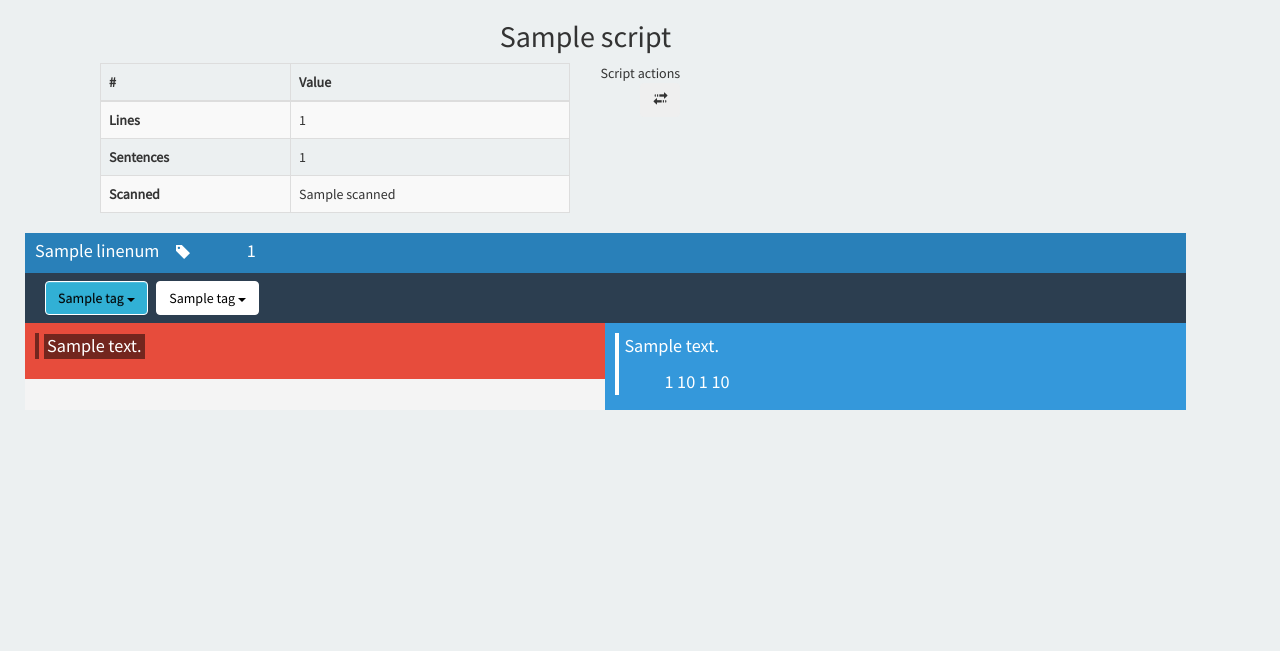
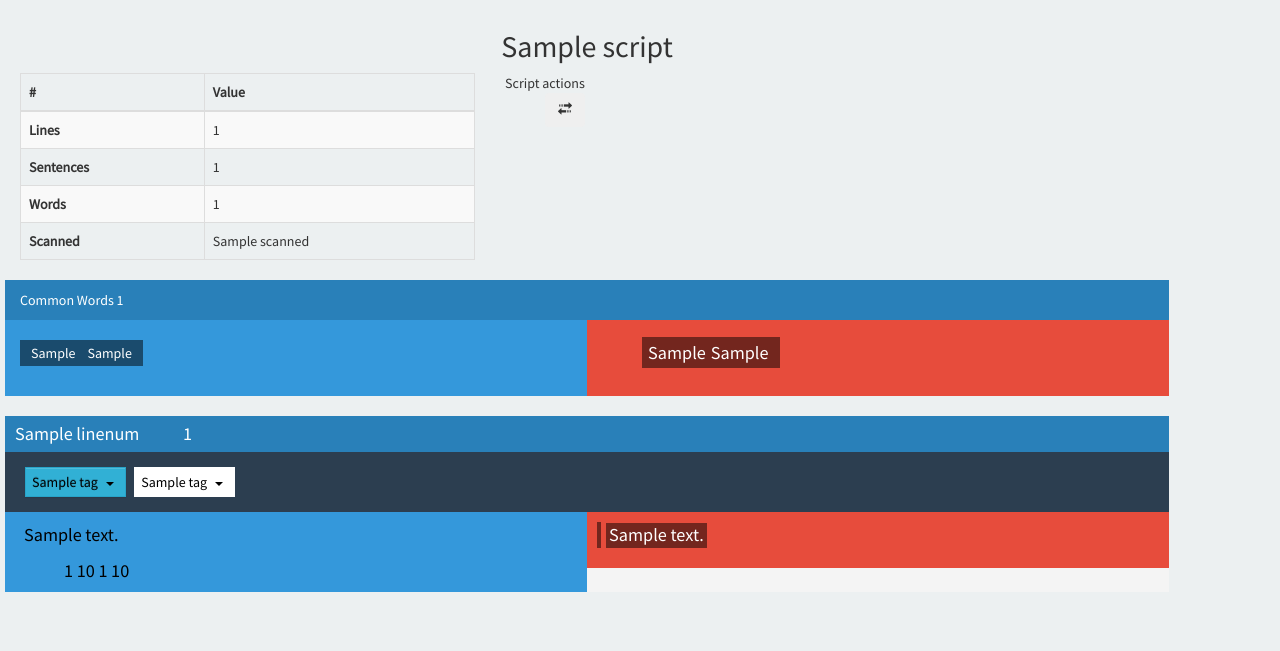
Before and after one commit to karthikvasudevan92/elem, a Django app: template element/scripts/templates/scripts/script_detail.html in a window 1280 px wide. Shown: the top 651 px of the page. Run offline with Django 3.2, Linux system fonts and the light colour scheme; the template is opened without the code that fills it: most values are stand-ins (such as "Sample title", 1, 10 or a date in 2020); some libraries are stand-ins or nearby versions.

Commit message:
general updates

```diff
--- a/element/scripts/static/scripts/style.css
+++ b/element/scripts/static/scripts/style.css
@@ -1,7 +1,16 @@
 body{
   font-family: 'Source Sans Pro', sans-serif;
   background-color: #ECF0F1;
-
+  /* background-color: #000000; */
+}
+.body-wrap{
+  padding: 10px 20px;
+}
+.dropdown-menu{
+  border-radius: 0px;
+}
+ul#alines{
+  padding-left: 0px;
 }
 ul#alines>li>div{
   /*border: 1px solid lightblue;*/
@@ -28,35 +37,35 @@ ul.inline-no-style>li{
   color: #ffffff;
 
 }
-.aline>.row>div:first-of-type{
-  background-color: #2980B9;
+.aline>.row>div.sentence-words{
   color: #ffffff;
-  padding-top: 3px;
-  padding-bottom: 3px;
-}
-.aline>.row>div:first-of-type .dropdown{
-  display: inline-block;
-}
-.aline>.row>div:first-of-type .dropdown .dropdown-toggle{
-  background-color: transparent;
-}
-.aline>.row>div:nth-of-type(2){
-  color: #ffffff;
-  padding-bottom: 3px;
-  background-color: #2C3E50;
-  padding-top: 3px;
-}
-.aline>.row>div:nth-of-type(3){
   padding: 10px;
   background-color: #E74C3C;
 }
-.aline>.row>div:nth-of-type(4){
-  background-color: #3498DB;
+.aline>.row>div.line-header{
+  background-color: #2980B9;
+  color: #ffffff;
+  padding: 5px 10px;
+}
+.aline>.row>div.line-tags{
+  background-color: #2C3E50;
   padding: 10px;
 }
+.aline>.row>div.sentence-wholes{
+  color: #ffffff;
+  padding-bottom: 3px;
+  background-color: #3498DB;
+  padding-top: 10px;
+}
 .aline ul.sentences{
-list-style: none;
-padding-left: 0px;
+  list-style: none;
+  padding-left: 0px;
+}
+.aline ul.sentences>li>a{
+  color: #ffffff;
+}
+.aline ul.sentences>li>a[aria-expanded="true"]{
+  color: #000000;
 }
 .aline ul.asentences{
   padding-left: 0px;
@@ -79,11 +88,11 @@ ul.asentences>li p>span{
   cursor: pointer;
 }
 .aline ul.sentences>li{
-  border-left: solid 4px #ffffff;
+  border-left: solid 4px transparent;
   margin-bottom: 5px;
   padding-left: 5px;
+}
 
-}
 ul.line-data>li>span, ul.sentence-data>li>span{
   cursor: pointer;
 }
@@ -103,7 +112,11 @@ ul.tags-list>li.tag button.btn{
   background-color: #ffffff;
   background-image: none;
   color:#000000;
-  border:1px solid white;
+  padding: 4px 6px;
+  border-radius: 0px;
+}
+ul.tags-list>li.tag button.btn>span.caret{
+  margin: 0px 5px;
 }
 ul.tags-list>li.tag.tagged button.btn{
   background-color: #31b0d5;
@@ -113,3 +126,49 @@ div.dropdown-menu .dropdown-item{
 }
 div.dropdown-menu>button{
 }
+.common-words-wrap{
+  background-color: #3498DB;
+  padding: 20px 15px;
+  margin-bottom: 20px;
+}
+.common-words a>span.common-word{
+  margin-bottom: 10px;
+  margin-right: 10px;
+  display: inline-block;
+  color: #ffffff;
+  background-color: rgba(0,0,0,0.5);
+  padding: 3px 5px;
+}
+.common-words a[aria-expanded="true"]>span.common-word{
+  color: #000000;
+  background-color: rgba(255,255,255,0.5);
+}
+.common-words span.common-word>span{
+  padding-left: 6px;
+  padding-right: 6px;
+  padding-bottom: 4px;
+  padding-top: 4px;
+  cursor: pointer;
+}
+.common-words .common-words-header{
+  background-color: #2980B9;
+  color: #ffffff;
+  padding-top: 10px;
+  padding-bottom: 10px;
+}
+.common-words .common-word-details{
+  background-color: #E74C3C;
+  padding: 20px 15px;
+  font-size: 1.3em;
+}
+.common-words .common-word-details li>span{
+  background-color: rgba(0,0,0,0.5);
+  color: #ffffff;
+  padding-left: 6px;
+  padding-right: 6px;
+  padding-bottom: 4px;
+  padding-top: 4px;
+}
+.common-words .common-word-details li>span>span{
+  margin-right: 5px;
+}
--- a/element/scripts/templates/base.html
+++ b/element/scripts/templates/base.html
@@ -14,10 +14,13 @@
   {% load static %}
   <link rel="stylesheet" type="text/css" href="{% static 'scripts/style.css' %}" />
   <link href="https://fonts.googleapis.com/css?family=Source+Sans+Pro" rel="stylesheet">
+  <script type="text/javascript" src="{% static 'scripts/analysis.js' %}"></script>
   <script type="text/javascript" src="{% static 'scripts/script.js' %}"></script>
 </head>
 <body>
-  {% block script_body %}
-  {% endblock script_body %}
+  <div class="body-wrap">
+    {% block script_body %}
+    {% endblock script_body %}
+  </div>
 </body>
 </html>
--- a/element/scripts/templates/scripts/script_detail.html
+++ b/element/scripts/templates/scripts/script_detail.html
@@ -7,7 +7,7 @@
         {{script.name}}
       </h2>
       <div class="row">
-        <div class="col-md-5 col-md-offset-1">
+        <div class="col-md-5">
           <table class="table table-striped table-bordered table-dark">
             <thead>
               <tr>
@@ -23,6 +23,10 @@
               <tr>
                 <th scope="row">Sentences</th>
                 <td>{{script.sentence_count}}</td>
+              </tr>
+              <tr>
+                <th scope="row">Words</th>
+                <td>{{script.word_count}}</td>
               </tr>
               <tr>
                 <th scope="row">Scanned</th>
@@ -41,6 +45,38 @@
             </li>
           </ul>
         </div>
+        <div class="col-md-12 ">
+          <div class="row common-words">
+            <div class="col-md-12 common-words-header">
+              <div class="">
+                <span>Common Words</span>
+                <span>{{script.common_words|length}}</span>
+              </div>
+            </div>
+            <div class="col-md-6 common-words-wrap">
+              {% for word in script.common_words %}
+              <a href="#commonword{{forloop.counter}}" data-toggle="tab">
+                <span class="common-word">
+                  <span>{{word.0}}</span><span>{{word.1}}</span>
+                </span>
+              </a>
+              {% endfor %}
+            </div>
+            <div class="col-md-6 common-word-details">
+              <div>
+                <ul class="tab-content no-style">
+                {% for word in script.common_words %}
+                <li id="commonword{{forloop.counter}}" class="tab-pane fade{% if forloop.first %} active in {% endif %}">
+                  <span class="">
+                    <span>{{word.0}}</span><span>{{word.1}}</span>
+                  </span>
+                </li>
+                {% endfor %}
+                </ul>
+              </div>
+            </div>
+          </div>
+        </div>
       </div>
     </div>
   </div>
@@ -52,25 +88,15 @@
           <div class="row">
             <div class="aline col-md-12">
               <div class="row">
-                <div class="">
+                <div class="line-header">
                   <span class='line-id' data-lid='{{line.linenum}}'>
                     {{line.linenum}}
                   </span>
-                  <div class="dropdown">
-                    <button class="btn dropdown-toggle" type="button" id="menu1" data-toggle="dropdown">
-                      <span class="glyphicon glyphicon-tag"></span>
-                    </button>
-                    <ul class="dropdown-menu" role="menu" aria-labelledby="menu1">
-                      {% for tag in tag_list %}
-                      <li role="presentation"><a role="menuitem" tabindex="-1" href="#">{{tag.name}}</a></li>
-                      {% endfor %}
-                    </ul>
-                  </div>
                   <ul class="line-data inline-no-style">
                     <li><span title="s_count">{{line.sentences.all.count}}</span></li>
                   </ul>
                 </div>
-                <div class="">
+                <div class="line-tags">
                   <div class="row">
                     <div class="col-md-6">
                       <ul class="tags-list inline-no-style">
@@ -110,21 +136,15 @@
                     </div>
                   </div>
                 </div>
-                <div class="col-md-6">
-                  <ul class="asentences">
-                    {% for sentence in line.sentences.all %}
-                    <li>
-                      <div class="">
-                        <p>{% for token in sentence.tokens %}<span data-toggle="tooltip" title="{{token.tag}}" wordid="{{line.id}},{{sentence.id}},{{token.id}}">{{token.text}}</span> {% endfor %}</p>
-                      </div>
-                    </li>
-                    {% endfor %}
-                  </ul>
-                </div>
-                <div class="col-md-6">
+                <div class="col-md-6 sentence-wholes">
                   <ul class="sentences">
                     {% for sentence in line.sentences.all %}
-                    <li>
+                    <li class="{% if forloop.first %}
+                                  infocus
+                               {% endif %}">
+                      <a data-toggle="tab"
+                      aria-expanded="{% if forloop.first %}true{% endif %}"
+                      href="#line{{line.linenum}}sentence{{sentence.sentnum}}">
                         <div class="">
                           <p title="{{line.id}},{{sentence.id}}">{{sentence.text}}</p>
                         </div>
@@ -134,11 +154,25 @@
                           <li><span title="t_count">{{sentence.t_count}}</span></li>
                           <li><span title="c_avg">{{sentence.c_avg|floatformat}}</span></li>
                         </ul>
+                      </a>
                     </li>
                     {% endfor %}
                   </ul>
                 </div>
-
+                <div class="col-md-6 sentence-words">
+                  <ul class="asentences tab-content" >
+                    {% for sentence in line.sentences.all %}
+                    <li class="tab-pane fade {% if forloop.first %}
+                                              in active
+                                             {% endif %}"
+                      id="line{{line.linenum}}sentence{{sentence.sentnum}}">
+                      <div class="">
+                        <p>{% for token in sentence.tokens %}<span data-toggle="tooltip" title="{{token.tag}}" wordid="{{line.id}},{{sentence.id}},{{token.id}}">{{token.text}}</span> {% endfor %}</p>
+                      </div>
+                    </li>
+                    {% endfor %}
+                  </ul>
+                </div>
               </div>
             </div>
           </div>
```
Also changed, not shown: element/scripts/models.py (+48 -11 lines), element/scripts/static/scripts/script.js (+0 -50 lines). Lines whose indentation alone changed are shown as unchanged.
